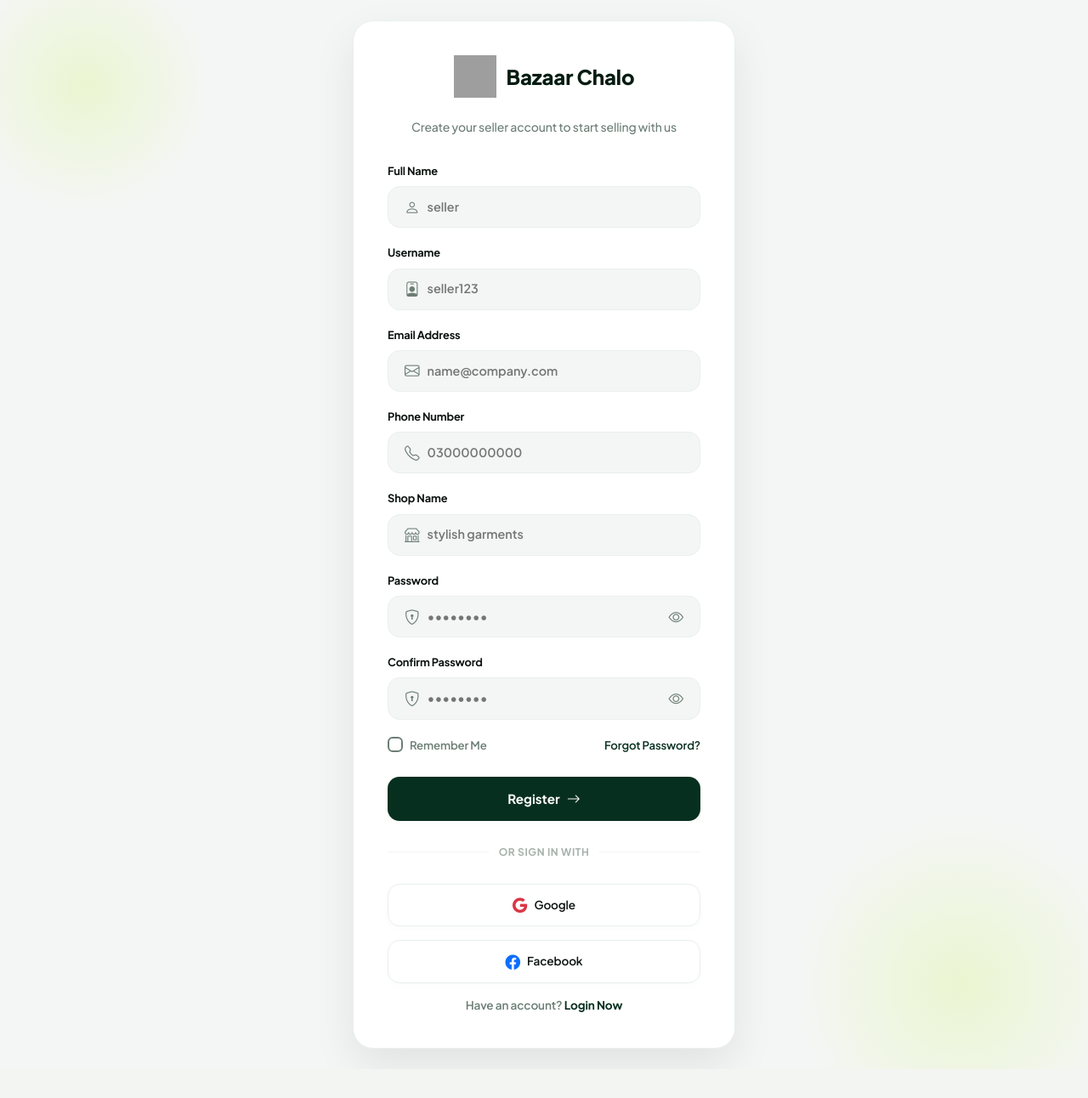
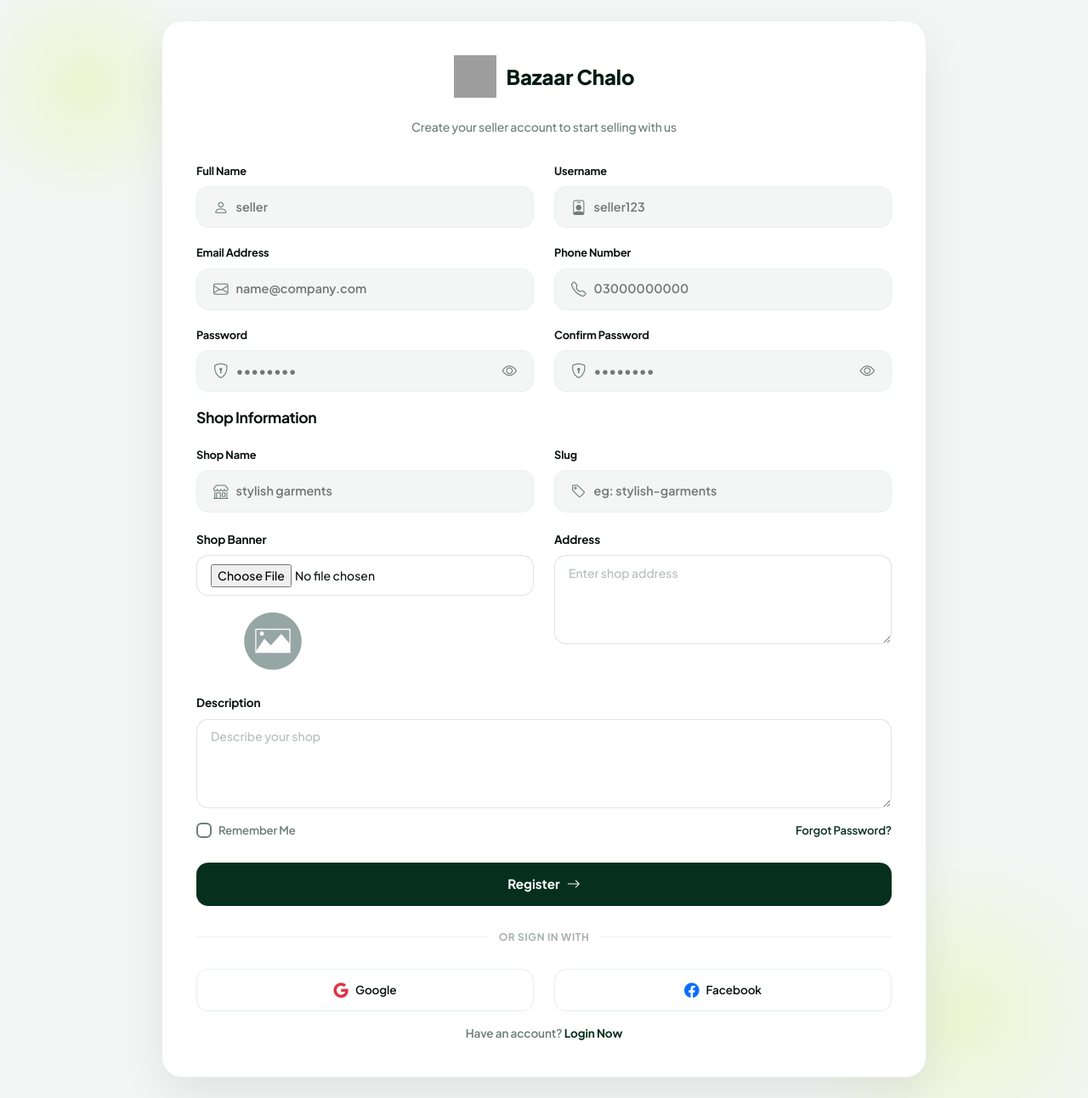
Before and after one commit to thatsmuteebali/bazaarchalo, a Laravel app: page /seller/register in a window 1280 px wide. Shown: the whole page at 85% size. Before the commit the page ends 1258 px from the top, so only its background shows below. Run offline with Laravel 12, Linux system fonts and the light colour scheme; data that the repository does not hold is empty; grey boxes are pictures that could not be loaded.

Commit message:
seller register update with shop detail

```diff
--- a/app/Http/Controllers/Auth/SellerRegisterController.php
+++ b/app/Http/Controllers/Auth/SellerRegisterController.php
@@ -33,6 +33,11 @@ class SellerRegisterController extends Controller
             'phone' => ['required', 'unique:users', 'regex:/^03\d{9}$/'],
             'shop_name' => ['required', 'string', 'max:255'],
             'username' => ['required', 'string', 'max:50', 'alpha_dash', 'unique:users'],
+            'description' => ['nullable', 'string', 'max:5000'],
+            'banner' => ['required', 'image', 'max:4096'],
+            'address' => ['required', 'string', 'max:5000'],
+            'is_primary' => ['nullable', 'boolean'],
+            'slug' => ['required', 'string', 'unique:shops,slug','regex:/^[a-z0-9]+(?:-[a-z0-9]+)*$/'],
         ];
 
         if (config('services.recaptcha.enabled')) {
@@ -42,6 +47,7 @@ class SellerRegisterController extends Controller
         return Validator::make($data, $rules, [
             'phone.regex' => 'Enter a Pakistani mobile number in the format 03000000000.',
             'g-recaptcha-response.required' => 'reCAPTCHA verification failed. Please refresh and try again.',
+            'slug.regex' => 'Slug must contain only lowercase letters, numbers, and single hyphens (e.g. apple-iphone-15).',
         ]);
     }
 
@@ -58,9 +64,17 @@ class SellerRegisterController extends Controller
             'password' => Hash::make($request->password),
         ]);
 
+        if ($request->hasFile('banner')) {
+            $banner = $request->file('banner')->store('shops', 'public');
+        }
+
         Shop::create([
             'seller_id' => $user->id,
             'name' => $request->shop_name,
+            'slug' => $request->slug,
+            'address' => $request->address,
+            'description' => $request->description,
+            'banner' => $banner,
             'is_primary' => true,
         ]);
 
--- a/resources/views/seller/register.blade.php
+++ b/resources/views/seller/register.blade.php
@@ -19,6 +19,11 @@
 
     <!-- Main Design System & Custom Stylesheet -->
     <link rel="stylesheet" href="{{ asset('assets/css/main.css') }}">
+    <style>
+        .login-card {
+            max-width: 900px !important;
+        }
+    </style>
 </head>
 
 <body>
@@ -39,21 +44,24 @@
             <!-- Brand Identity -->
             <a href="#" class="login-brand text-decoration-none">
                 {{-- <i class="bi bi-asterisk"></i> --}}
-                <img src="{{ asset('storage/'.ltrim($webSetting['Website Header Logo'], '/')) }}" class="site-logo site-logo-header" alt="Bazaar Chalo" width="50" height="50">
+                <img src="{{ asset('storage/' . ltrim($webSetting['Website Header Logo'], '/')) }}"
+                    class="site-logo site-logo-header" alt="Bazaar Chalo" width="50" height="50">
                 <span>Bazaar Chalo</span>
             </a>
 
             <p class="login-subtitle">Create your seller account to start selling with us</p>
 
             <!-- Login Form -->
-            <form method="POST" action="{{ route('seller.register') }}">
+            <form method="POST" action="{{ route('seller.register') }}" enctype="multipart/form-data">
                 @csrf
 
-                <div class="login-form-group">
+                <div class="row">
+
+                    <div class="col-md-6 login-form-group">
                         <label for="name" class="login-form-label">Full Name</label>
                         <div class="login-input-group">
                             <i class="bi bi-person  input-icon"></i>
-                        <input type="text" name="name" id="name" class="login-input" placeholder="seller"
+                            <input type="text" name="name" id="name" value="{{ old('name') }}" class="login-input" placeholder="seller"
                                 required>
                         </div>
                         @error('name')
@@ -62,12 +70,12 @@
                             </div>
                         @enderror
                     </div>
-                <div class="login-form-group">
+                    <div class="col-md-6 login-form-group">
                         <label for="username" class="login-form-label">Username</label>
                         <div class="login-input-group">
                             <i class="bi bi-person-badge  input-icon"></i>
-                        <input type="text" name="username" id="username" class="login-input" placeholder="seller123"
-                            required>
+                            <input type="text" name="username" id="username" value="{{ old('username') }}" class="login-input"
+                                placeholder="seller123" required>
                         </div>
                         @error('username')
                             <div class="form-feedback-custom invalid-custom">
@@ -76,11 +84,11 @@
                         @enderror
                     </div>
                     <!-- Email Input Group -->
-                <div class="login-form-group">
+                    <div class="col-md-6 login-form-group">
                         <label for="email" class="login-form-label">Email Address</label>
                         <div class="login-input-group">
                             <i class="bi bi-envelope input-icon"></i>
-                        <input type="email" name="email" id="email" class="login-input"
+                            <input type="email" name="email" id="email" value="{{ old('email') }}" class="login-input"
                                 placeholder="name@company.com" required>
                         </div>
                         @error('email')
@@ -90,11 +98,11 @@
                         @enderror
                     </div>
 
-                <div class="login-form-group">
+                    <div class="col-md-6 login-form-group">
                         <label for="phone" class="login-form-label">Phone Number</label>
                         <div class="login-input-group">
                             <i class="bi bi-telephone  input-icon"></i>
-                        <input type="text" name="phone" id="phone" class="login-input"
+                            <input type="text" name="phone" id="phone" value="{{ old('phone') }}" class="login-input"
                                 placeholder="03000000000" required>
                         </div>
                         @error('phone')
@@ -104,29 +112,15 @@
                         @enderror
                     </div>
 
-                <div class="login-form-group">
-                    <label for="shop_name" class="login-form-label">Shop Name</label>
-                    <div class="login-input-group">
-                        <i class="bi bi-shop  input-icon"></i>
-                        <input type="text" name="shop_name" id="shop_name" class="login-input"
-                            placeholder="stylish garments" required>
-                    </div>
-                    @error('shop_name')
-                        <div class="form-feedback-custom invalid-custom">
-                            <i class="bi bi-exclamation-circle-fill"></i> {{ $message }}
-                        </div>
-                    @enderror
-                </div>
-
                     <!-- Password Input Group -->
-                <div class="login-form-group">
+                    <div class="col-md-6 login-form-group">
                         <label for="password" class="login-form-label">Password</label>
 
                         <div class="login-input-group">
                             <i class="bi bi-shield-lock input-icon"></i>
 
-                        <input type="password" name="password" id="password" class="login-input login-input-password"
-                            placeholder="••••••••" required>
+                            <input type="password" name="password" id="password"
+                                class="login-input login-input-password" placeholder="••••••••" required>
 
                             <button type="button" class="password-toggle-btn" data-target="password"
                                 aria-label="Show password">
@@ -143,7 +137,7 @@
 
 
                     <!-- Confirm Password Input Group -->
-                <div class="login-form-group">
+                    <div class="col-md-6 login-form-group">
                         <label for="password_confirmation" class="login-form-label">
                             Confirm Password
                         </label>
@@ -166,6 +160,80 @@
                             </div>
                         @enderror
                     </div>
+
+                    {{-- <hr> --}}
+                    <h5 class="card-title mb-4">Shop Information</h5>
+                    <div class="col-md-6 login-form-group">
+                        <label for="shop_name" class="login-form-label">Shop Name</label>
+                        <div class="login-input-group">
+                            <i class="bi bi-shop  input-icon"></i>
+                            <input type="text" name="shop_name" id="shop_name" value="{{ old('shop_name') }}" class="login-input"
+                                placeholder="stylish garments" required>
+                        </div>
+                        @error('shop_name')
+                            <div class="form-feedback-custom invalid-custom">
+                                <i class="bi bi-exclamation-circle-fill"></i> {{ $message }}
+                            </div>
+                        @enderror
+                    </div>
+
+                    <div class="col-md-6 login-form-group">
+                        <label for="slug" class="login-form-label">Slug</label>
+                        <div class="login-input-group">
+                            <i class="bi bi-tag  input-icon"></i>
+                            <input type="text" name="slug" id="slug" class="login-input"
+                                value="{{ old('slug') }}" placeholder="eg: stylish-garments" required>
+                        </div>
+                        @error('slug')
+                            <div class="form-feedback-custom invalid-custom">
+                                <i class="bi bi-exclamation-circle-fill"></i> {{ $message }}
+                            </div>
+                        @enderror
+                    </div>
+
+                    <div class="col-md-6 mb-3">
+                        <label for="banner" class="form-label-custom">Shop Banner</label>
+
+                        <input type="file" name="banner" id="banner" accept="image/*"
+                            class="form-control-custom image @error('banner') is-invalid-custom @enderror">
+                        <div class="mt-2">
+                            <img src="{{ !empty($shop?->banner) ? asset('storage/' . $shop->banner) : asset('assets/images/no_image.png') }}"
+                                alt="{{ !empty($shop?->banner) ? $shop->name : 'shop image' }}" class="image-preview"
+                                style="width: 180px; height: 90px; object-fit: contain;">
+                        </div>
+                        {{-- <small class="text-muted">Optional. Maximum file size: 4 MB.</small> --}}
+                        @error('banner')
+                            <div class="form-feedback-custom invalid-custom"><i class="bi bi-exclamation-circle-fill"></i>
+                                {{ $message }}
+                            </div>
+                        @enderror
+                    </div>
+
+                    <div class="col-md-6 mb-3">
+                        <label for="address" class="form-label-custom">Address</label>
+                        <textarea name="address" id="address" rows="4" maxlength="5000"
+                            class="form-control-custom @error('address') is-invalid-custom @enderror" placeholder="Enter shop address">{{ old('address', $shop->address ?? '') }}</textarea>
+                        @error('address')
+                            <div class="form-feedback-custom invalid-custom"><i class="bi bi-exclamation-circle-fill"></i>
+                                {{ $message }}
+                            </div>
+                        @enderror
+                    </div>
+
+                    <div class="col-md-12 mb-3">
+                        <label for="description" class="form-label-custom">Description</label>
+                        <textarea name="description" id="description" rows="4" maxlength="5000"
+                            class="form-control-custom @error('description') is-invalid-custom @enderror" placeholder="Describe your shop">{{ old('description', $shop->description ?? '') }}</textarea>
+                        @error('description')
+                            <div class="form-feedback-custom invalid-custom"><i class="bi bi-exclamation-circle-fill"></i>
+                                {{ $message }}
+                            </div>
+                        @enderror
+                    </div>
+
+                </div>
+
+
 
                 <!-- Options (Remember me & Forgot Password) -->
                 <div class="login-options">
@@ -207,17 +275,23 @@
                     <span>GitHub</span>
                 </button>
             </div> --}}
-            <a href="{{ route('seller.social.redirect', 'google') }}" class="btn-social w-100 mb-3" type="button"
-                id="btn-google">
+            <div class="row">
+                <div class="col-md-6">
+                    <a href="{{ route('seller.social.redirect', 'google') }}" class="btn-social w-100 mb-3"
+                        type="button" id="btn-google">
                         <i class="bi bi-google text-danger"></i>
                         <span>Google</span>
                     </a>
+                </div>
 
-            <a href="{{ route('seller.social.redirect', 'facebook') }}" class="btn-social w-100 mb-3" type="button"
-                id="btn-facebook">
+                <div class="col-md-6">
+                    <a href="{{ route('seller.social.redirect', 'facebook') }}" class="btn-social w-100 mb-3"
+                        type="button" id="btn-facebook">
                         <i class="bi bi-facebook text-primary"></i>
                         <span>Facebook</span>
                     </a>
+                </div>
+            </div>
 
             <!-- Footer Link -->
             <p class="login-footer-text">
@@ -230,6 +304,7 @@
 
     <!-- Local Bootstrap bundle -->
     <script src="{{ asset('assets/libs/bootstrap/js/bootstrap.bundle.min.js') }}"></script>
+    <script src="https://ajax.googleapis.com/ajax/libs/jquery/3.6.4/jquery.min.js"></script>
 
     <!-- Custom Authentication interactions script -->
     <script src="{{ asset('assets/js/auth.js') }}"></script>
@@ -263,6 +338,15 @@
             });
         </script>
     @endif
+    <script>
+        $(document).on("change", ".image", function(e) {
+            let reader = new FileReader();
+            reader.onload = function(e) {
+                $(".image-preview").attr("src", e.target.result);
+            };
+            reader.readAsDataURL(e.target.files[0]);
+        });
+    </script>
 </body>
 
 </html>
--- a/resources/views/seller/verification/create-shop.blade.php
+++ b/resources/views/seller/verification/create-shop.blade.php
@@ -153,7 +153,7 @@
                 @endsection
 
                 <button type="submit" class="btn-login" id="btn-submit">
-                    <span>Sign In</span>
+                    <span>Create Shop</span>
                     <i class="bi bi-arrow-right"></i>
                 </button>
 
```
Lines whose indentation alone changed are shown as unchanged.
